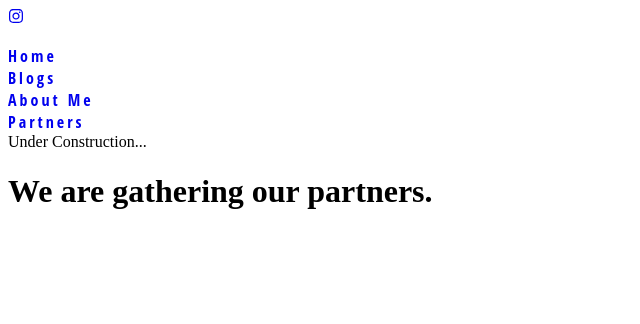
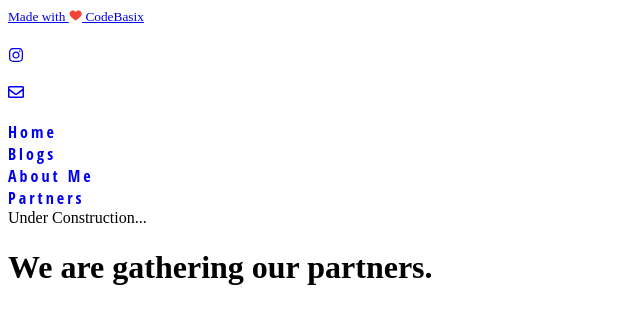
Before and after one commit to PawelPavo/WhoGivesASock, a React app: page /partners in a window 1280 px wide. Shown: the top 324 px of the page, without its empty margins (0-640 px from the left). Built offline with nearby package versions, Linux system fonts and the light colour scheme.

Commit message:
added my link

```diff
--- a/src/client/components/Navigation.tsx
+++ b/src/client/components/Navigation.tsx
@@ -1,12 +1,21 @@
 import * as React from 'react';
 import { NavLink } from 'react-router-dom';
 import { FaInstagram, FaBloggerB, FaPeopleCarry, FaPortrait } from 'react-icons/fa';
+import { FiMail } from 'react-icons/fi';
 import styled from 'styled-components';
+import { FcLike } from 'react-icons/fc';
 
 const NavigationBar = (props: NavigationBarProps) => {
 
     return (
         <Layout>
+            <div className="row justify-content-center">
+                <a href="http://paweljaskolski.com/" target="_blank">
+                    <small className="text-muted made-by">
+                        Made with <FcLike /> CodeBasix
+                    </small>
+                </a>
+            </div>
             <div className="row d-flex justify-content-center shadow-lg bg-bg-color fixed-top top-row">
                 <div className="col-6 my-auto text-center">
                     <NavLink exact to="/">
@@ -29,6 +38,9 @@ const NavigationBar = (props: NavigationBarProps) => {
                         <a href="https://www.instagram.com/whogivesasock/" target="_blank" className="nav-text">
                             <div className="font-weight-light"><FaInstagram /></div>
                         </a>
+                        <a target="_blank" href="mailto:whogivesasock@gmail.com" className="nav-text">
+                            <div className="font-weight-light"><FiMail /></div>
+                        </a>
                     </div>
                 </div>
             </div>
@@ -45,6 +57,11 @@ const Layout = styled.div`
 
 .nav-text:hover {
     color: white;
+    margin-top: 10px;
+}
+
+.top-row {
+    margin-top: 20px;
 }
 
 `
--- a/src/client/components/NavigationDesktop.tsx
+++ b/src/client/components/NavigationDesktop.tsx
@@ -1,19 +1,31 @@
 import * as React from 'react';
 import { NavLink } from 'react-router-dom';
-import { FaInstagram } from 'react-icons/fa';
-import { FcLike } from 'react-icons/fc';
+import { FaInstagram, FaRegEnvelope, FaRProject } from 'react-icons/fa';
 import styled from 'styled-components';
+import {FcLike} from 'react-icons/fc'
 
 const NavigationDesktop = (props: NavigationDesktopProps) => {
 
     return (
         <Layout>
-            <div className="bg-bg-color shadow mt-2 fixed-top">
+            <div className="row justify-content-center">
+                <a href="http://paweljaskolski.com/" target="_blank">
+                    <small className="text-muted">
+                        Made with <FcLike/> CodeBasix
+                    </small>
+                </a>
+            </div>
+            <div className="bg-bg-color shadow mt-3 fixed-top">
                 <div className="row mx-5">
                     <div className="col-md-4 my-2">
-                    <a href="https://www.instagram.com/whogivesasock/" target="_blank" className="icon">
-                            <h4 className="my-auto"><FaInstagram /></h4>
-                        </a>
+                        <div className="row">
+                            <a href="https://www.instagram.com/whogivesasock/" target="_blank" className="icon">
+                                <h4 className="my-auto"><FaInstagram /></h4>
+                            </a>
+                            <a target="_blank" href="mailto:whogivesasock@gmail.com" className="icon">
+                                <h4 className="my-auto ml-3"><FaRegEnvelope /></h4>
+                            </a>
+                        </div>
                     </div>
                     <div className="col-md-8 my-auto">
                         <div className="row justify-content-between">
```
